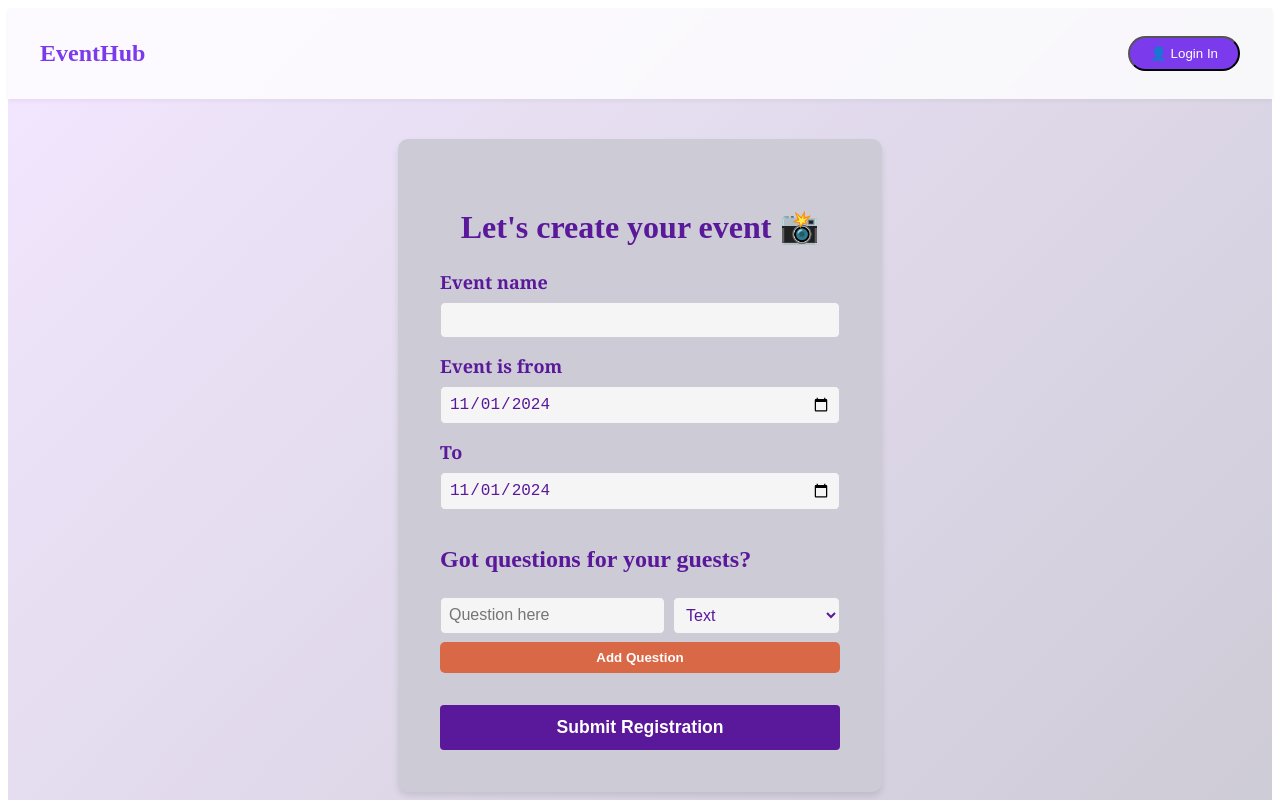
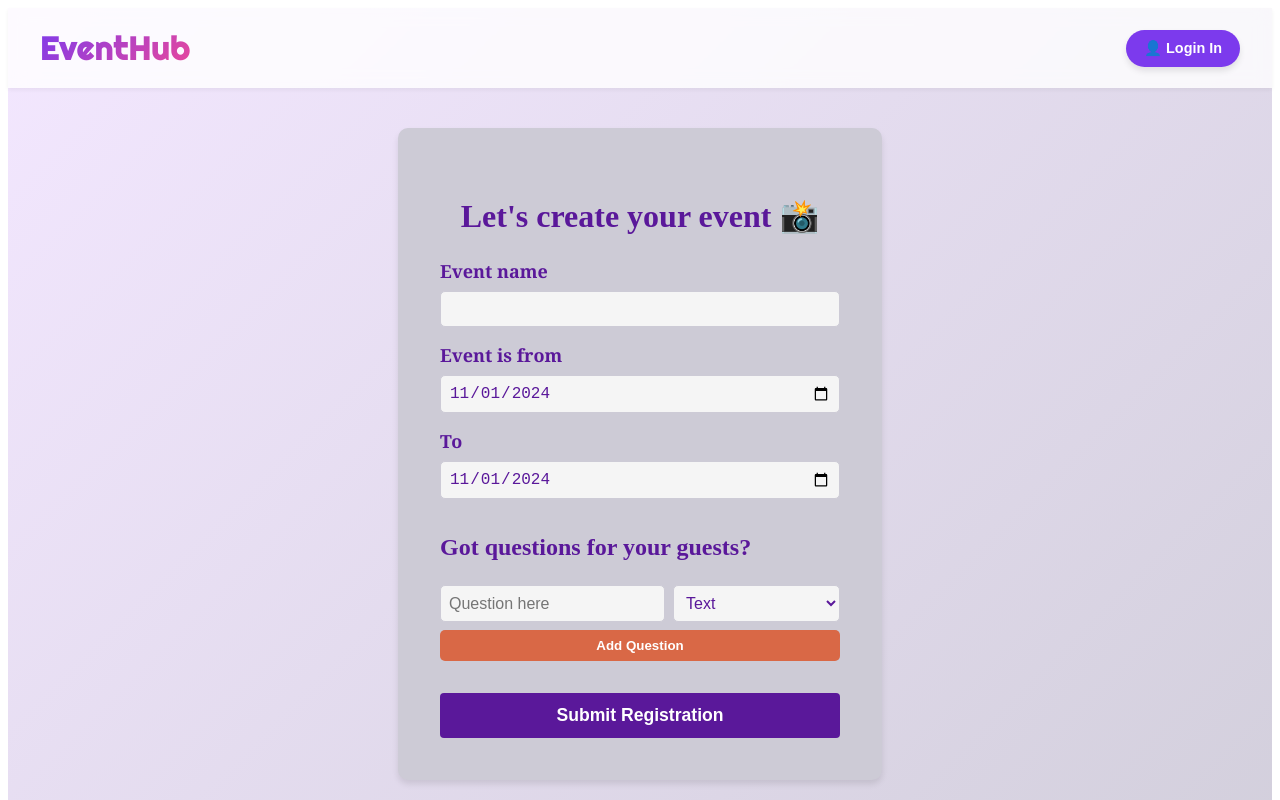
Before and after one commit to Jain2003/event-hub, a Next.js app in the folder nextjs-app/: page /form in a window 1280 px wide. Shown: the top 800 px of the page. Built offline with nearby package versions, Linux system fonts and the light colour scheme.

Commit message:
Header and footer added to forms page.

```diff
--- a/nextjs-app/pages/form.js
+++ b/nextjs-app/pages/form.js
@@ -1,6 +1,8 @@
 import { useState } from 'react';
 import { useRouter } from 'next/router';
 import styles from '../styles/EventForm.module.css'; // Import CSS module
+import Header from '../components/header';
+import Footer from '../components/footer';
 
 const LogoWithIcon = () => {
   const router = useRouter();
@@ -19,16 +21,16 @@ const LogoWithIcon = () => {
 };
 
 export default function EventForm() {
+  const [questions, setQuestions] = useState([]);
+  const [newQuestion, setNewQuestion] = useState({ label: '', type: 'text' });
+  const [eventDate, setEventDate] = useState(new Date().toISOString().split('T')[0]);
+
   const router = useRouter();
 
   // Handler to navigate to the auth sign-in page
   const handleLoginClick = () => {
     router.push('/authlogin');
   };
-
-  const [questions, setQuestions] = useState([]);
-  const [newQuestion, setNewQuestion] = useState({ label: '', type: 'text' });
-  const [eventDate, setEventDate] = useState(new Date().toISOString().split('T')[0]);
 
   const addQuestion = () => {
     setQuestions([...questions, newQuestion]);
@@ -48,18 +50,7 @@ export default function EventForm() {
 
   return (
     <div className={styles.outerContainer}>
-      {/* Header */}
-      <header className={styles.header}>
-        <div className={styles.headerContent}>
-          <LogoWithIcon />
-          <button
-            className={styles.signInButton}
-            onClick={handleLoginClick}  // Add the click handler here
-          >
-            👤 Login In
-          </button>
-        </div>
-      </header>
+      <Header/>
         <div className={styles.container}>
       <h2 className={styles.title}>Let's create your event 📸</h2>
 
@@ -116,6 +107,7 @@ export default function EventForm() {
       </form>
 
     </div>
+    <Footer/>
     </div>
   );
 }
```
